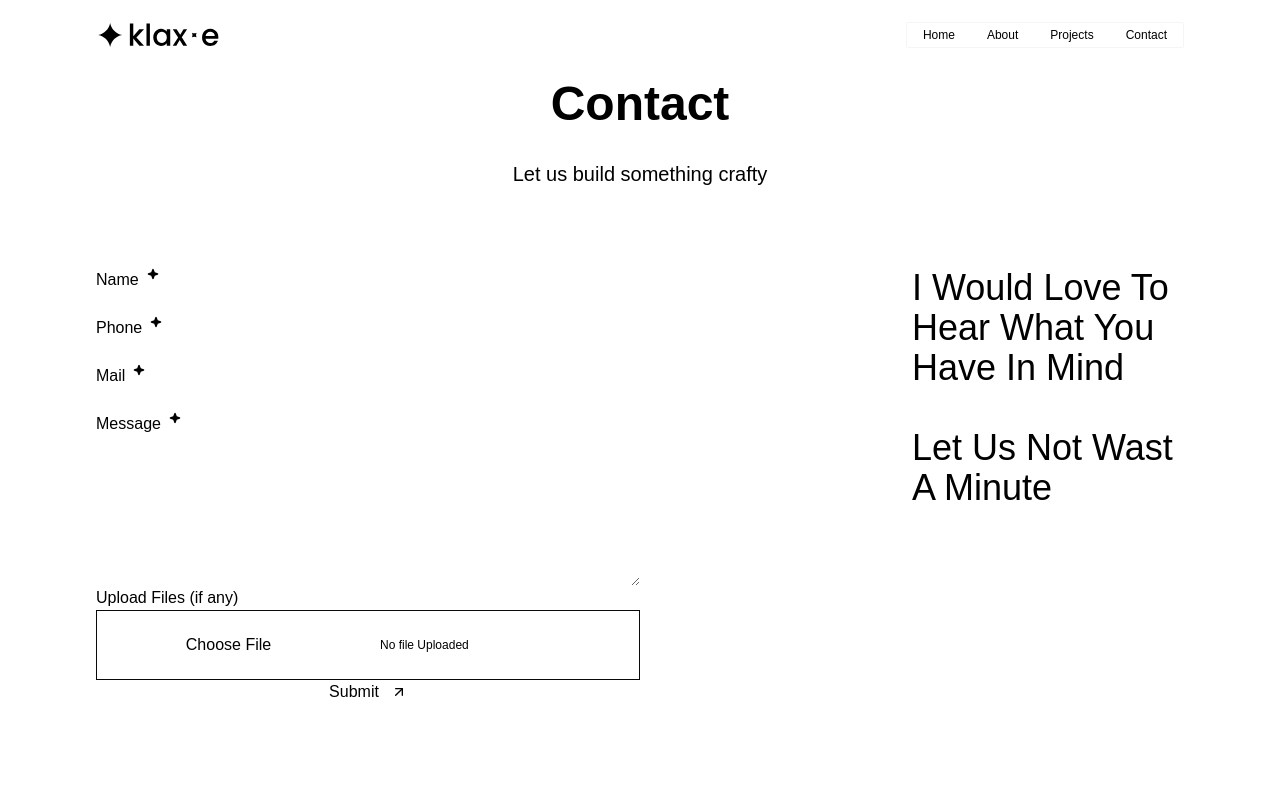
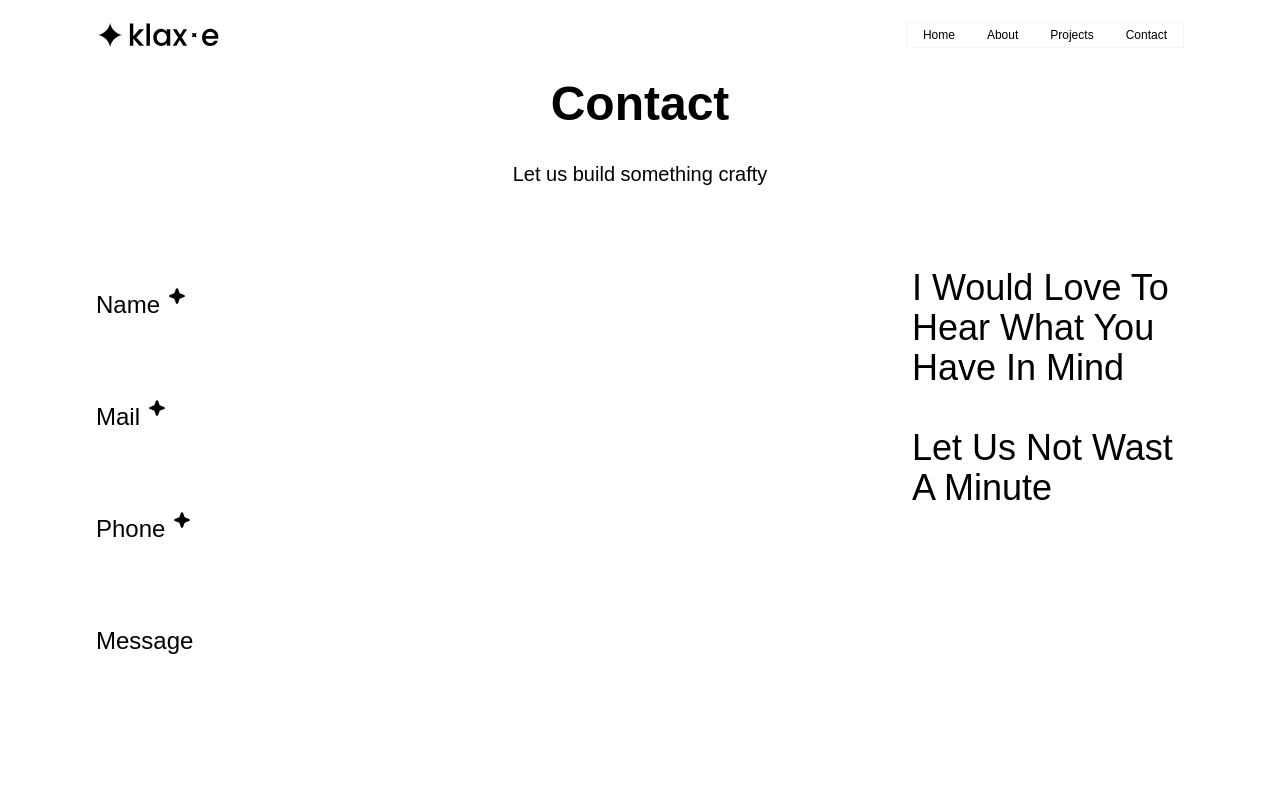
Before and after one commit to Kanna116/klaxe, a Next.js app: page /contact in a window 1280 px wide. Shown: the top 800 px of the page. Built offline with nearby package versions, Linux system fonts and the light colour scheme; a web font is replaced by a local one.

Commit message:
components created for inputs and updated the form

```diff
--- /dev/null
+++ b/pages/contact/components/contactfiles.js
@@ -0,0 +1,26 @@
+import React from 'react'
+
+const ContactFiles = ({ inputName }) => {
+    return (
+        <>
+            <div className='w-full h-fit mt-3'>
+                <h4 className='h-[50px] text-2xl'>Upload Files <span>(if any)</span></h4>
+                <div className='w-full h-[50px] border-[1px] border-zinc-950  flex items-center justify-between pr-4 gap-5'>
+                    <input
+                        type='file'
+                        name={inputName}
+                        id={inputName}
+                        className='hidden'
+                    />
+                    <label htmlFor={inputName} className="cursor-pointer shrink-0 bg-white text-black h-full w-1/2 grid place-items-center">
+                        Choose File
+                    </label>
+                    <p className='text-xs w-full'>No file Uploaded</p>
+                </div>
+            </div>
+
+        </>
+    )
+}
+
+export default ContactFiles
--- /dev/null
+++ b/pages/contact/components/contactinput.js
@@ -0,0 +1,24 @@
+import React from 'react'
+import { PiStarFourFill } from 'react-icons/pi'
+
+const ContactInput = ({ inputName }) => {
+    return (
+        <div className='w-full h-fit mt-3'>
+            <label
+                htmlFor={inputName}
+                className='flex items-center gap-2 capitalize h-[50px] text-2xl'>
+                {inputName}<sup><PiStarFourFill /></sup>
+            </label>
+            <input
+                id={inputName}
+                type="text"
+                required
+                className='text-black h-[50px] w-full border-0 outline-0 px-5 text-secondary'
+            />
+
+
+        </div>
+    )
+}
+
+export default ContactInput
--- /dev/null
+++ b/pages/contact/components/contactmessage.js
@@ -0,0 +1,22 @@
+import React from 'react'
+
+const ContactMessage = ({ inputName }) => {
+    return (
+        <div className='w-full h-fit mt-3'>
+            <label
+                htmlFor={inputName}
+                className='flex items-center gap-2 capitalize h-[50px] text-2xl'>
+                {inputName}
+            </label>
+            <textarea
+                name={inputName}
+                id={inputName}
+                cols="30" rows="10"
+                className='text-black resize-y max-h-[350px] min-h-[40px] h-[150px] w-full p-5'>
+            </textarea>
+        </div>
+
+    )
+}
+
+export default ContactMessage
--- a/pages/contact/index.js
+++ b/pages/contact/index.js
@@ -1,86 +1,36 @@
-import React from 'react'
-import Navbar from '../components/navbar'
-import ContactHero from './components/contacthero'
+import { FiArrowUpRight } from 'react-icons/fi';
 import { PiStarFourFill } from "react-icons/pi";
-import { FiArrowUpRight } from 'react-icons/fi';
 import Footer from '../components/footer';
+import Navbar from '../components/navbar';
+import ContactHero from './components/contacthero';
+import ContactInput from './components/contactinput';
+import ContactMessage from './components/contactmessage';
+import ContactFiles from './components/contactfiles';
 
 const Contact = () => {
     return (
         <div className='px-[24px] md:px-[64px] lg:px-[96px] min-h-screen w-full mt-[60px]'>
             <Navbar />
             <ContactHero />
-            <div className='w-full h-fit flex items-start justify-between min-h-screen'>
+            <div className='w-full h-fit flex items-start justify-between min-h-screen pb-10'>
                 <form
                     onSubmit={e => e.preventDefault()}
-                    className='w-1/2 h-full flex flex-col items-start justify-start [&>*]:w-full'
+                    className='w-1/2 h-full flex flex-col items-start justify-start'
                 >
-                    <label
-                        htmlFor="name"
-                        className='flex items-center gap-2'>
-                        Name <sup><PiStarFourFill /></sup>
-                    </label>
-                    <input
-                        id='name'
-                        type="text"
-                        required
-                        className='text-black'
-                    />
+                    <ContactInput inputName='name' />
+                    <ContactInput inputName='mail' />
+                    <ContactInput inputName='phone' />
+                    <ContactMessage inputName='message' />
+                    <ContactFiles inputName='files'/>
 
-                    <label
-                        htmlFor="phone"
-                        className='flex items-center gap-2'>
-                        Phone <sup><PiStarFourFill /></sup>
-                    </label>
-                    <input
-                        id='phone'
-                        type="text"
-                        required
-                        className='text-black'
-                    />
-
-                    <label
-                        htmlFor="mail"
-                        className='flex items-center gap-2'>
-                        Mail <sup><PiStarFourFill /></sup>
-                    </label>
-                    <input
-                        id='mail'
-                        type="text"
-                        required
-                        className='text-black'
-                    />
-
-                    <label
-                        htmlFor="message"
-                        className='flex items-center gap-2'>
-                        Message <sup><PiStarFourFill /></sup>
-                    </label>
-                    <textarea
-                        name="message"
-                        id=""
-                        cols="30" rows="10"
-                        className='text-black resize-y max-h-[350px] min-h-[40px] h-[150px]'>
-                    </textarea>
-                    <h4>Upload Files <span>(if any)</span></h4>
-                    <div className='border-[1px] border-zinc-950 h-[70px]  flex items-center justify-between pr-4 gap-5'>
-                        <input
-                            type="file"
-                            name="file"
-                            id="file"
-                            className='hidden'
-                        />
-                        <label htmlFor="file" className="cursor-pointer shrink-0 bg-white text-black h-full w-1/2 grid place-items-center">
-                            Choose File
-                        </label>
-                        <p className='text-xs w-full'>No file Uploaded</p>
-                    </div>
                     <button
                         type='submit'
-                        className='flex items-center justify-center gap-3'>
-                        Submit <span><FiArrowUpRight /></span>
+                        className='bg-white text-black w-fit flex px-[100px] py-[20px]  items-center justify-center gap-5 text-2xl font-semibold mt-10'>
+                        Submit <span className='text-xl'><FiArrowUpRight /></span>
                     </button>
                 </form>
+
+
                 <div className='w-1/4 h-fit capitalize'>
                     <h1 className='text-4xl font-light'>I would love to hear what you have in mind</h1>
                     <h1 className='text-4xl font-light mt-10'>Let us not wast a minute</h1>
```
